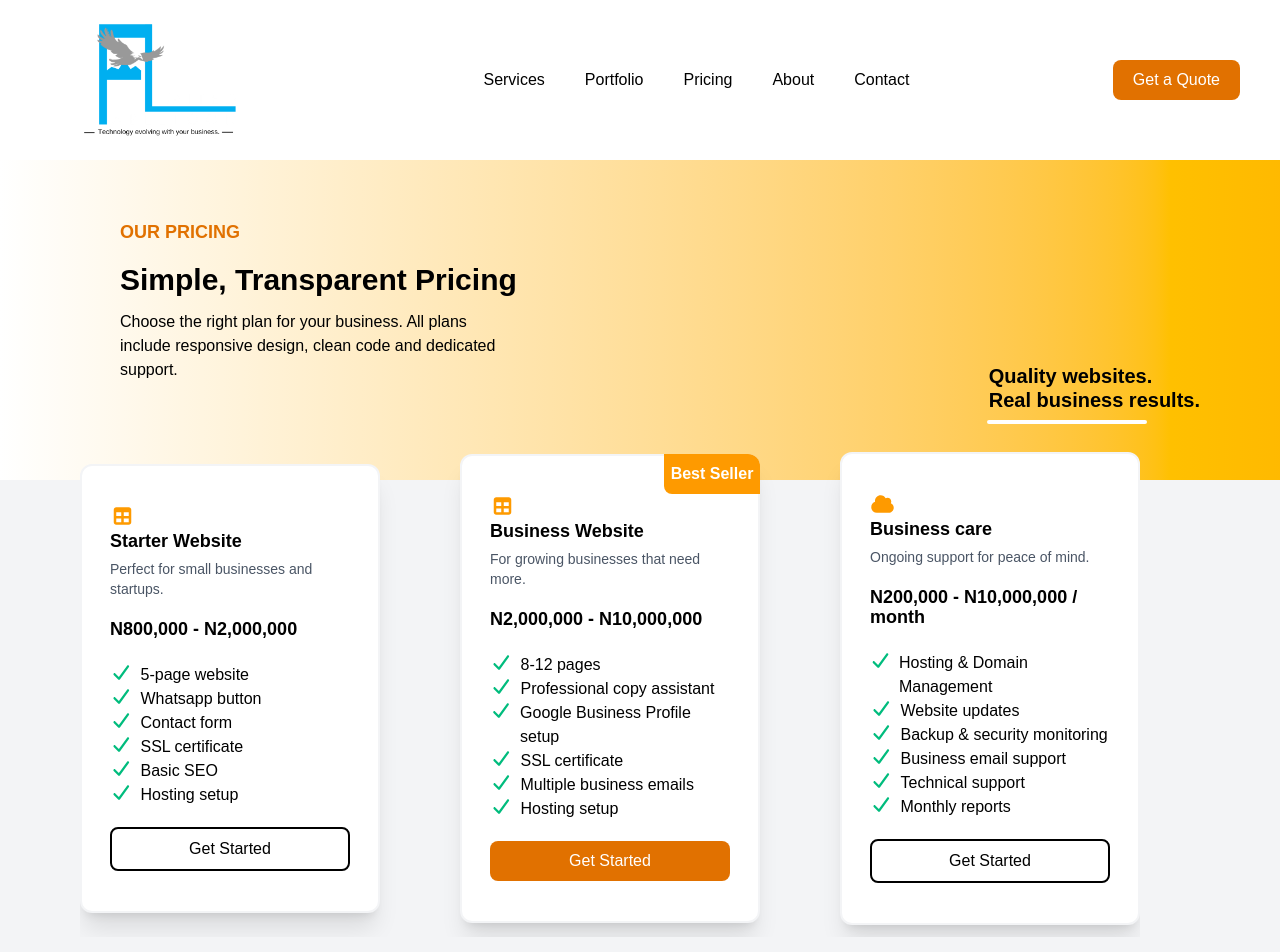
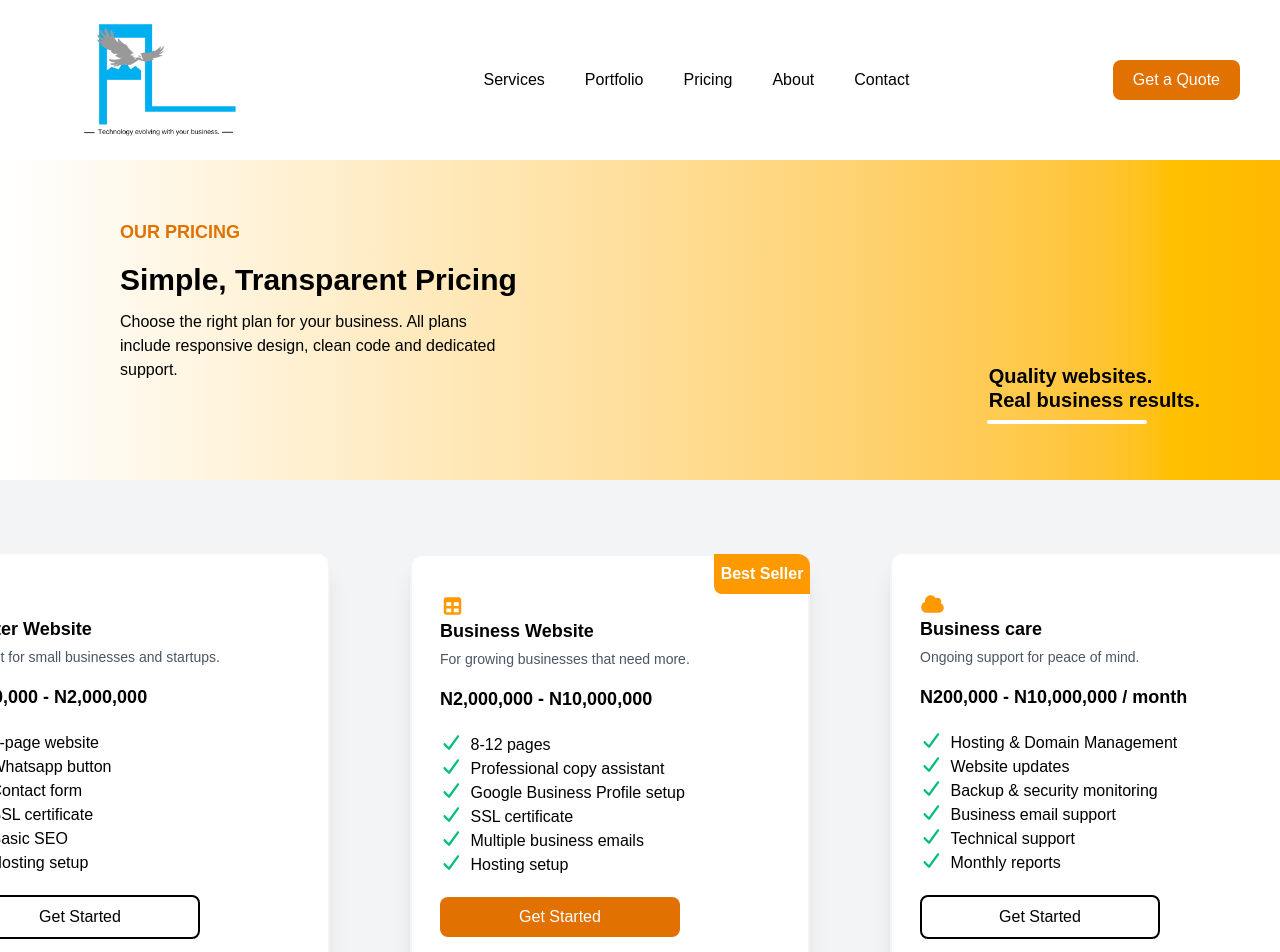
Before and after one commit to fabletoonlimited/fabletoonnewweb, a Next.js app: page /pricing in a window 1280 px wide. Shown: the top 952 px of the page. Built offline with nearby package versions, Linux system fonts and the light colour scheme; no server answers.

Commit message:
Fixed the pricing cards page

```diff
--- a/src/app/pricing/page.js
+++ b/src/app/pricing/page.js
@@ -1,3 +1,4 @@
+"use client"
 import React from 'react'
 import Nav from "@/components/nav"
 import Footer from '@/components/footer'
@@ -8,13 +9,24 @@ import PricingBanner from "@/components/pricingBanner"
 import { FontAwesomeIcon } from "@fortawesome/react-fontawesome";
 import { faBuilding } from "@fortawesome/free-solid-svg-icons"
 import Link from 'next/link';
+import PriceCards from "@/components/priceCards"
+import { useRouter } from "next/navigation";
+
 
 const page = () => {
+      const router = useRouter();
+
   return (
+
     <div className='w-screen h-auto bg-gray-100'>
         <ToastContainer />
         <Nav />
         <PricingBanner />
+
+        {/* prices */}
+        <div className='md:p-25 md:pr-75 pr-33 md:-mt-10 mt-10 items-center justify-items-center mb-20'>
+            <PriceCards />
+        </div>
 
         <div className='bg-amber-50 md:gap-10 gap-5 md:flex row h-auto md:p-20 p-10 shadow-2xl md:w-250 w-80 md:ml-45 ml-10 mb-40 rounded-xl items-center justify-items-center'>
           <FontAwesomeIcon icon={faBuilding} className='text-amber-600 w-5 md:text-2xl text-md mr-2' />
--- a/src/components/priceCards/index.js
+++ b/src/components/priceCards/index.js
@@ -8,7 +8,7 @@ const index = () => {
     <div className='md:flex justify-items-center items-center row py-3 md:gap-20 gap-0 md:space-y-0 space-y-10 md:overflow-hidden ml-35'>
 
       {/* Box 1*/}
-      <div className='border-2 bg-white border-gray-100 px-7 py-10 rounded-xl max-w-100 md:max-w-auto shadow-xl animate-none hover:scale-105'>
+      <div className='border-2 bg-white border-gray-100 px-7 py-10 rounded-xl w-80 md:w-100 shadow-xl animate-none hover:scale-105'>
 
         <FontAwesomeIcon
         icon={faTable} className=' md:text-xl text-amber-500 text-md mr-2' />
@@ -56,7 +56,7 @@ const index = () => {
       </div>
 
       {/* Box 2*/}
-      <div className='relative border-2 bg-white border-gray-100 px-7 py-10 rounded-xl max-w-100 md:max-w-100 shadow-xl animate-none hover:scale-105'>
+      <div className='relative border-2 bg-white border-gray-100 px-7 py-10 rounded-xl w-80 md:w-100 shadow-xl animate-none hover:scale-105'>
 
         {/* Using negative positioning to break past padding and cover the 2px border */}
         <span className='absolute -top-0.5 -right-0.5 bg-amber-500 w-24 h-10 flex justify-center items-center rounded-bl-lg rounded-tr-xl font-black'>
@@ -109,7 +109,7 @@ const index = () => {
       </div>
 
       {/* Box 3*/}
-      <div className='border-2 bg-white border-gray-100 px-7 py-10 rounded-xl max-w-100 md:max-w-auto shadow-xl animate-none hover:scale-105'>
+      <div className='border-2 bg-white border-gray-100 px-7 py-10 rounded-xl w-80 md:w-100 shadow-xl animate-none hover:scale-105'>
 
         <FontAwesomeIcon
         icon={faCloud} className=' md:text-xl text-amber-500 text-md mr-2' />
--- a/src/components/pricingBanner/index.js
+++ b/src/components/pricingBanner/index.js
@@ -1,15 +1,13 @@
 "use client"
 
 import React from 'react'
-import { useRouter } from "next/navigation";
 import { useState, useEffect } from 'react';
 import {Lottie} from "lottie-react";
 import "./banner.scss"
-import PriceCards from "@/components/priceCards"
+
 
 
 const index = () => {
-    const router = useRouter();
     const [animationData, setAnimationData] = useState(null);
 
     useEffect(() => {
@@ -45,10 +43,6 @@ return (
             </div>
         </div>
 
-        {/* prices */}
-        <div className='md:p-25 md:pr-75 pr-33 md:-mt-35 mt-10 items-center justify-items-center mb-20'>
-            <PriceCards />
-        </div>
     </div>
   )
 }
```
